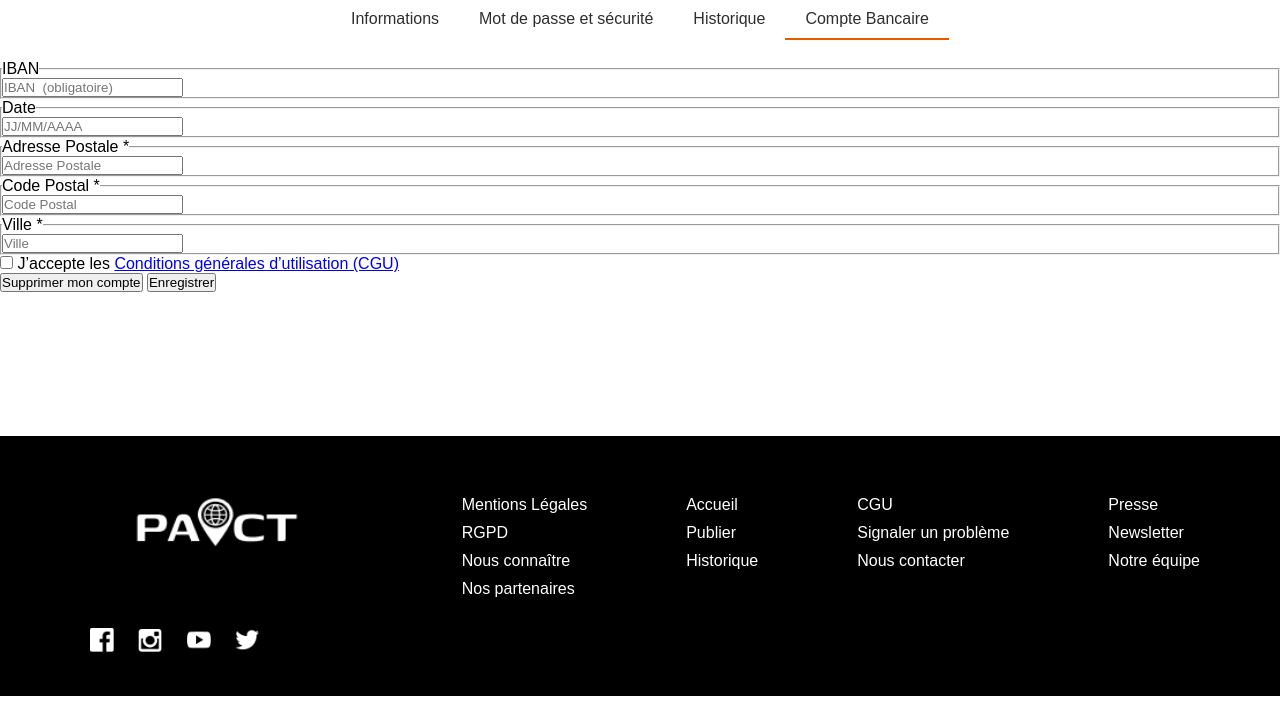
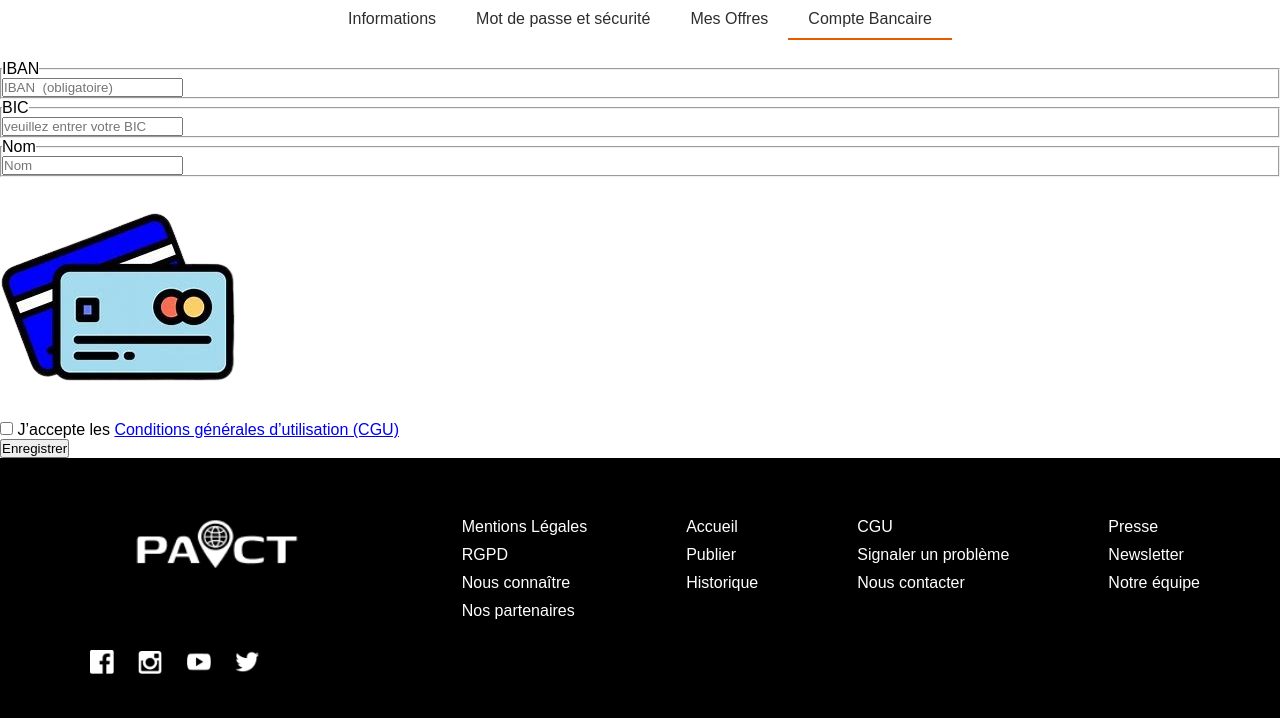
Before and after one commit to LucasOtw/SAE3_ScoobyTeam, a PHP site: page /info_bancaire.php in a window 1280 px wide. Shown: the part 104-822 px from the top of the page. Before the commit the page ends 800 px from the top, so only its background shows below. Run offline with PHP 8.4, Linux system fonts and the light colour scheme; some web fonts are replaced.

Commit message:
Update info_bancaire.php

```diff
--- a/info_bancaire.php
+++ b/info_bancaire.php
@@ -20,64 +20,52 @@
         </nav>
     </header>
     <div class="container">
-
-
-
         <div class="tabs">
             <div class="tab">Informations</div>
             <div class="tab">Mot de passe et sécurité</div>
-            <div class="tab">Historique</div>
+            <div class="tab">Mes Offres</div>
             <div class="tab active">Compte Bancaire</div>
         </div>
     </div>
+
     <form action="#" method="POST">
+        <div class="form-image-container">
+            <div class="form-section">
                 <div class="IBAN">
                     <fieldset>
                         <legend>IBAN</legend>
                         <input type="text" id="IBAN" name="IBAN" placeholder="IBAN  (obligatoire)" required>
                     </fieldset>
-
                 </div>
-
-    <div class="date_et_CVC">
+                <div class="BIC">
                     <fieldset>
-            <legend>Date</legend>
-            <input type="text" id="date" name="date" placeholder="JJ/MM/AAAA" required
-                pattern="\d{2}/\d{2}/\d{4}" title="Veuillez entrer une date au format JJ/MM/AAAA">
+                        <legend>BIC</legend>
+                        <input type="text" id="BIC" name="BIC" placeholder="veuillez entrer votre BIC" required>
                     </fieldset>
-
-
                 </div>
-
+                <div class="nom-du-proprietaire">
                     <fieldset>
-        <legend>Adresse Postale *</legend>
-        <input type="text" id="adresse" name="adresse" placeholder="Adresse Postale" required>
+                        <legend>Nom</legend>
+                        <input type="text" id="nom" name="nom" placeholder="Nom" required
+                            title="Veuillez entrer le nom du propriétaire du compte">
                     </fieldset>
-
-    <fieldset>
-        <legend>Code Postal *</legend>
-        <input type="text" id="code-postal" name="code-postal" placeholder="Code Postal" required>
-    </fieldset>
-
-    <fieldset>
-        <legend>Ville *</legend>
-        <input type="text" id="ville" name="ville" placeholder="Ville" required>
-    </fieldset>
+                </div>
+            </div>
+            <div class="image-container">
+                <img src="images/carte_bancaire.png" alt="image carte bancaire" class="image">
+            </div>
+        </div>
 
         <div class="checkbox">
             <input type="checkbox" id="cgu" name="cgu" required>
             <label for="cgu">J’accepte les <a href="#">Conditions générales d’utilisation (CGU)</a></label>
         </div>
         <div class="compte_membre_save_delete">
-    <button type="submit" class="submit-btn1">Supprimer mon compte</button>
             <button type="submit" class="submit-btn2">Enregistrer</button>
         </div>
-
     </form>
 
     <footer class="footer_detail_avis">
-
-
         <div class="footer-links">
             <div class="logo">
                 <img src="images/logoBlanc.png" alt="Logo PACT">
```
Lines whose indentation alone changed are shown as unchanged.
